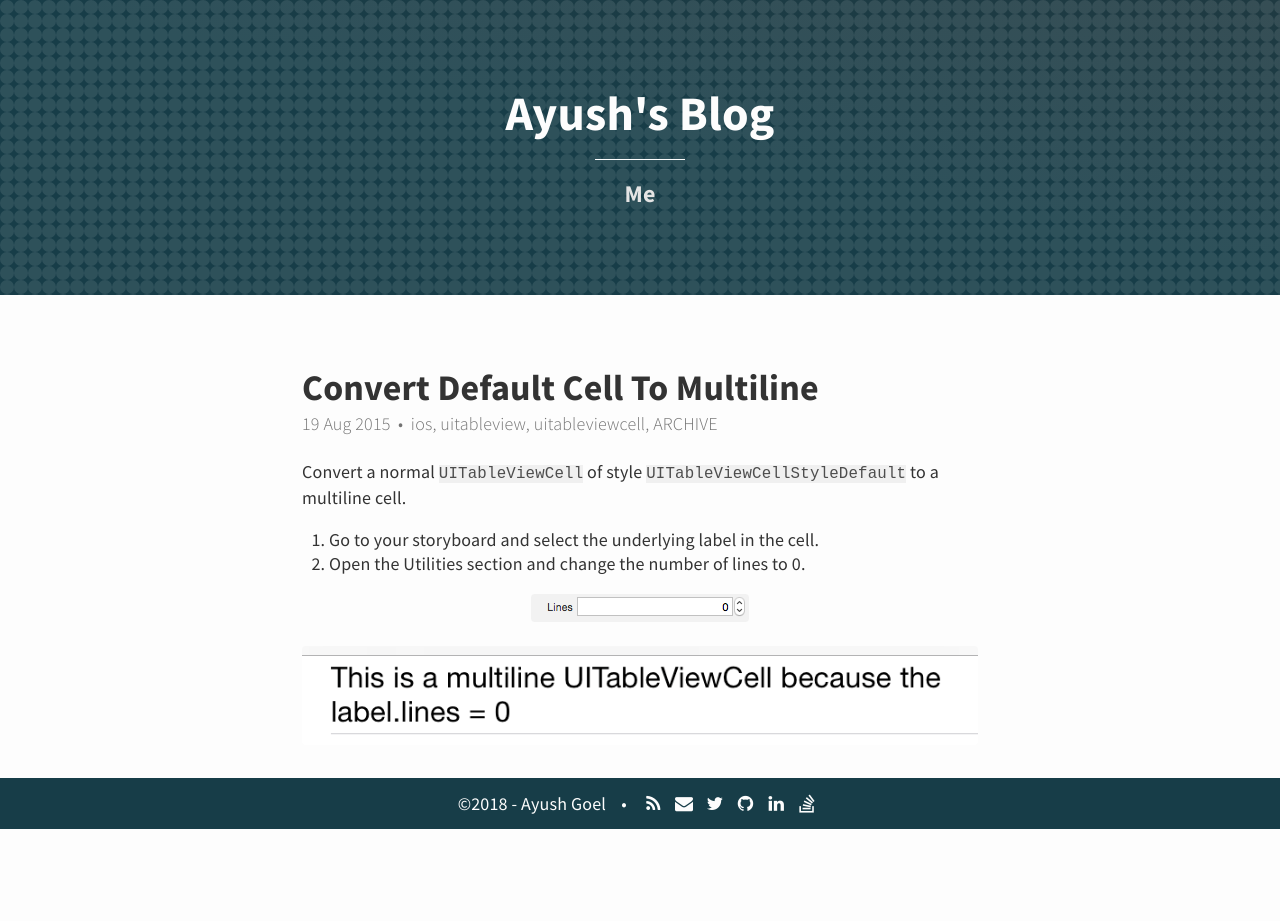
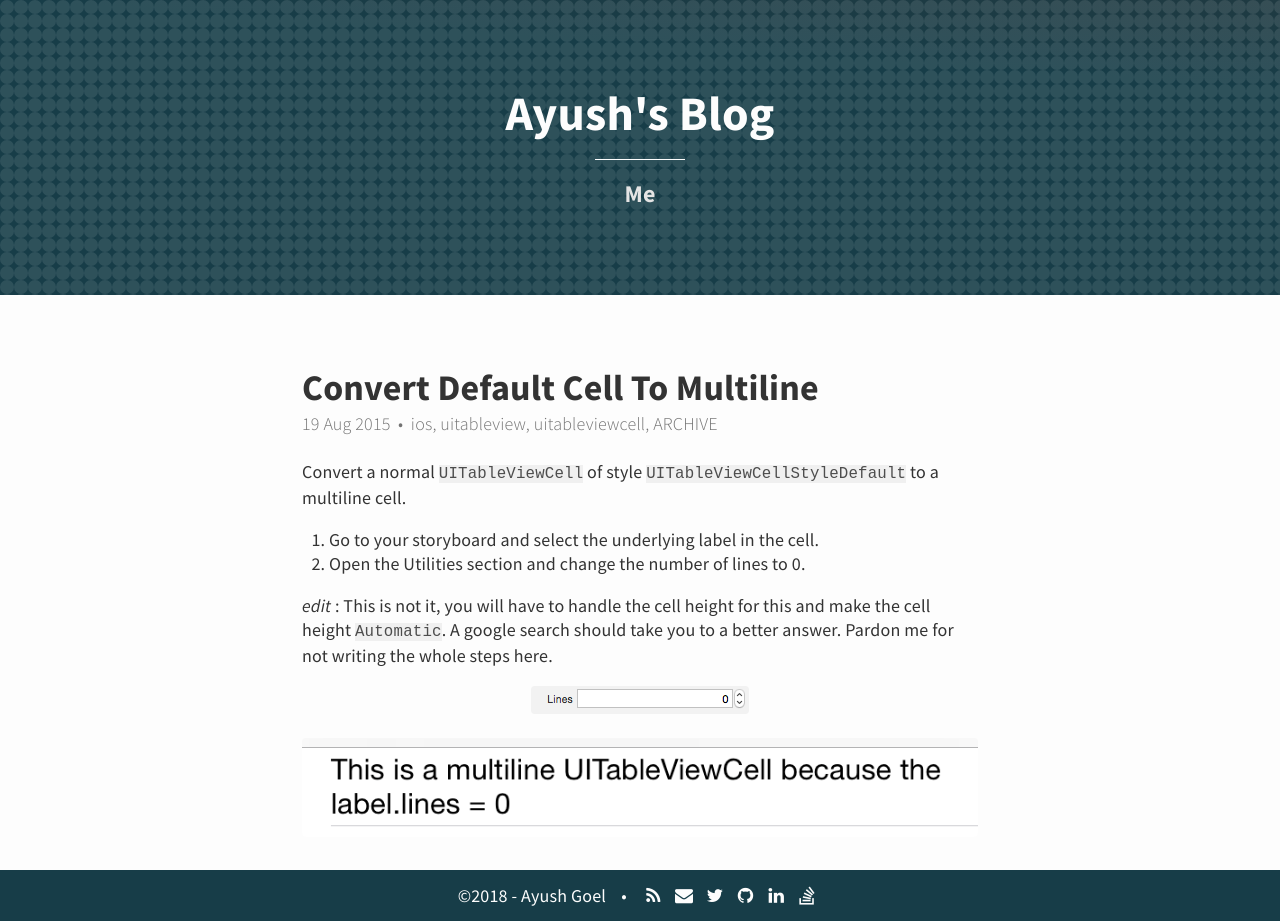
Before and after one commit to ayushgoel/ayushgoel.github.io, a Jekyll site: the page built from _posts/2015-08-19-convert-default-cell-to-multiline.md, in a window 1280 px wide. Built offline with Jekyll 4.4.1, drawn with Linux system fonts in a browser that asks for light colours; nearby versions of some CDN libraries; before the commit the page ends 900 px from its top, so only the background shows below that.

Commit message:
Add note for incomplete post

```diff
--- a/_posts/2015-08-19-convert-default-cell-to-multiline.md
+++ b/_posts/2015-08-19-convert-default-cell-to-multiline.md
@@ -6,5 +6,7 @@ Convert a normal `UITableViewCell` of style `UITableViewCellStyleDefault` to a m
 1. Go to your storyboard and select the underlying label in the cell.
 2. Open the Utilities section and change the number of lines to 0.
 
+*edit* : This is not it, you will have to handle the cell height for this and make the cell height `Automatic`. A google search should take you to a better answer. Pardon me for not writing the whole steps here.
+
 ![Reference Image](/assets/tableview-cell-number-of-lines-0.png)
 ![Demo Image](/assets/tableview-cell-number-of-lines-0-demo.png)
```
